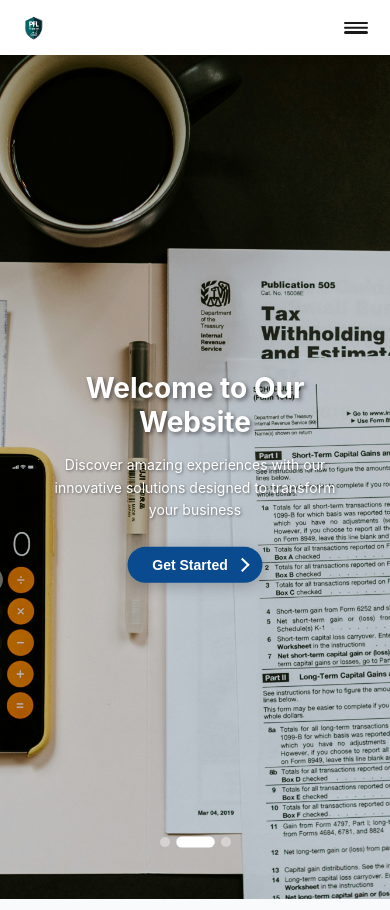
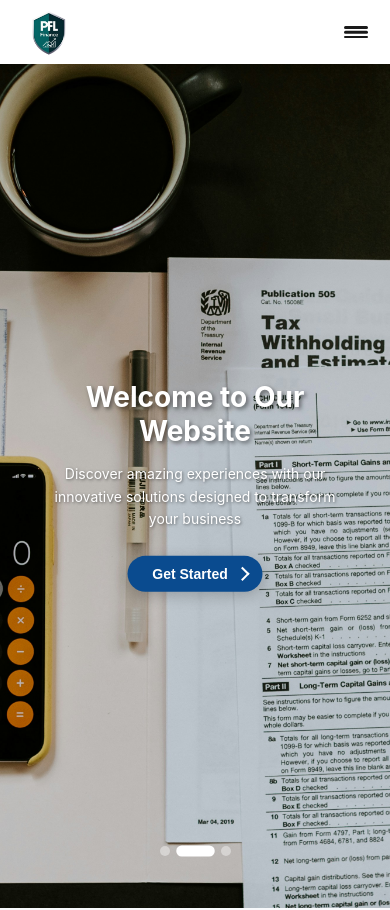
Before and after one commit to Sugaam-dev/pfl-finance, a React (Vite) app: page / in a window 390 px wide. Shown: the top 910 px of the page. Built offline with nearby package versions, Linux system fonts and the light colour scheme; grey boxes are pictures that could not be loaded.

Commit message:
logo size

```diff
--- a/src/Components/layout/Header/Style/Header.css
+++ b/src/Components/layout/Header/Style/Header.css
@@ -41,7 +41,7 @@
 }
 
 .logo-image {
-  height: 45px;
+  height: 90px;
   width: auto;
   max-width: 180px;
   object-fit: contain;
@@ -243,7 +243,7 @@
   }
 
   .logo-image {
-    height: 40px;
+    height: 80px;
     max-width: 150px;
   }
 
@@ -416,7 +416,7 @@
   }
 
   .logo-image {
-    height: 35px;
+    height: 65px;
     max-width: 130px;
   }
 
```
